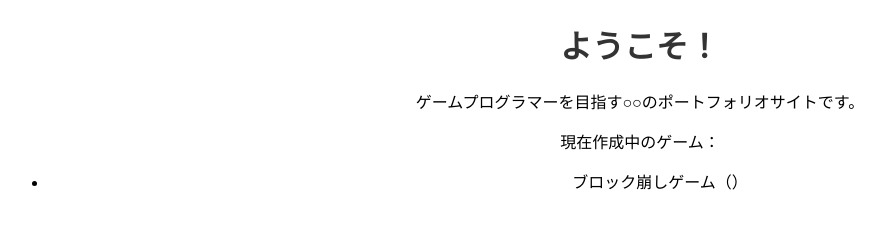
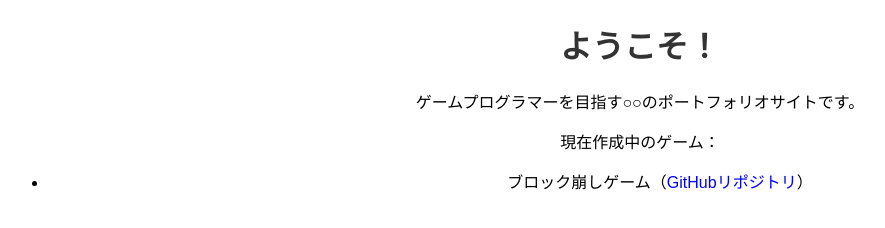
Before and after one commit to shunsuke0823/portforio, a plain HTML site: page index.html in a window 1280 px wide. Shown: the whole page, without its empty margins (0-885 px from the left). Drawn offline with Linux system fonts and the light colour scheme.

Commit message:
Update index.html

```diff
--- a/index.html
+++ b/index.html
@@ -15,7 +15,7 @@
     <p>ゲームプログラマーを目指す○○のポートフォリオサイトです。</p>
     <p>現在作成中のゲーム：</p>
     <ul>
-        <li>ブロック崩しゲーム（<a href="https://shunsuketest.itch.io/blockbreaker"></a>）</li>
+        <li>ブロック崩しゲーム（<a href="https://shunsuketest.itch.io/blockbreaker">GitHubリポジトリ</a>）</li>
     </ul>
 </body>
 </html>
```
